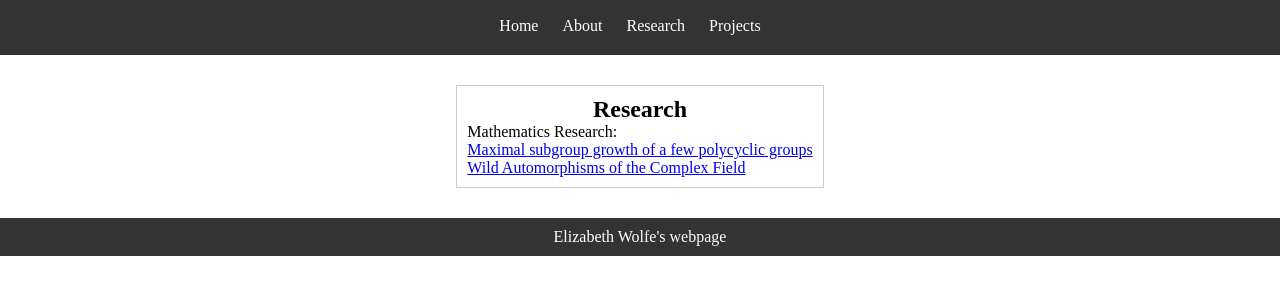
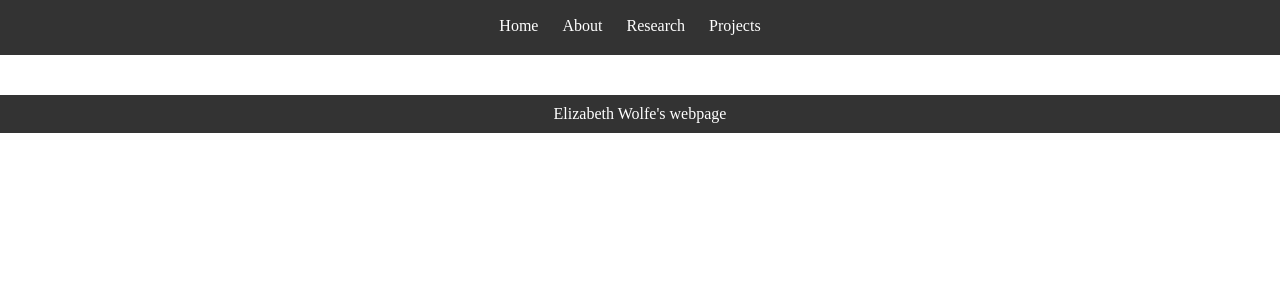
Before and after one commit to ElizabethCDWolfe/ElizabethCDWolfe.github.io, a plain HTML site: page index.html in a window 1280 px wide. Shown: the part 60-354 px from the top of the page. Drawn offline with Linux system fonts and the light colour scheme.

Commit message:
Update index.html

```diff
--- a/index.html
+++ b/index.html
@@ -32,7 +32,7 @@
       <p>About page.</p>
     </section>
 
-  <section id="research" class="special-tab">
+  <section id="research" class="tabcontent special-tab">
     <h2>Research</h2>
     <p>
       Mathematics Research: <br>
```
